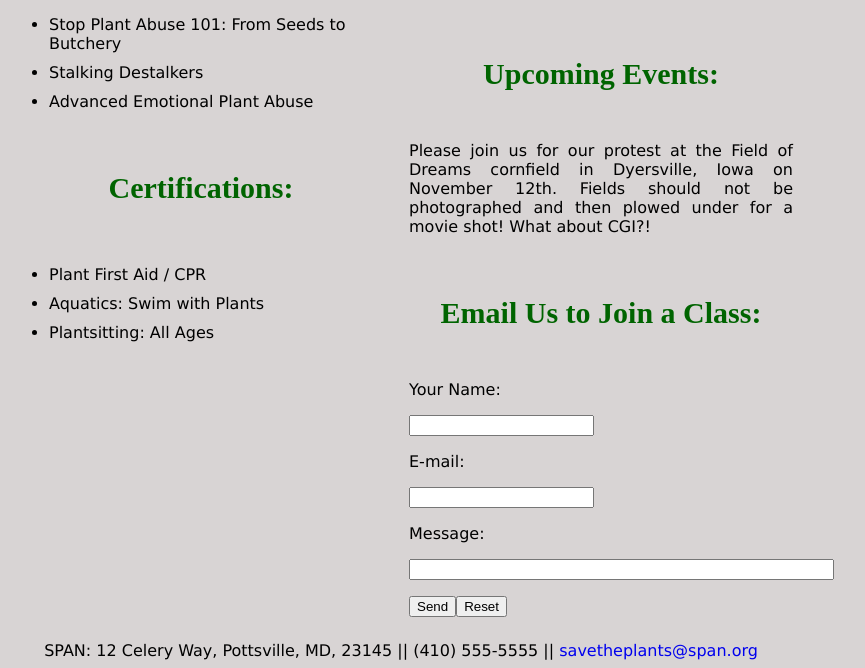
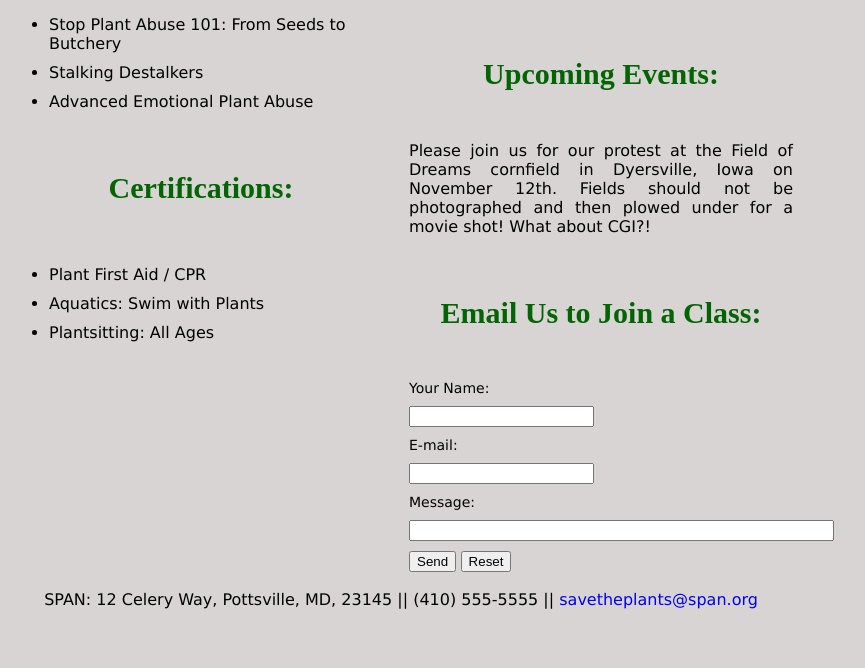
Before and after one commit to irinisrael/lesson7-causeswebsite, a plain HTML site: page trainingcert.html in a window 1280 px wide. Shown: the part 795-1463 px from the top of the page, without its empty margins (239-1104 px from the left). After the commit the page ends 1412 px from the top, so only its background shows below. Drawn offline with Linux system fonts and the light colour scheme.

Commit message:
final formatting changes

```diff
--- a/css/styles.css
+++ b/css/styles.css
@@ -165,3 +165,7 @@ form {
 .vol-invite{
 	margin-bottom: 50px;
 }
+
+.join-form{
+padding-bottom: 10px;
+}
--- a/trainingcert.html
+++ b/trainingcert.html
@@ -1,5 +1,6 @@
 <!DOCTYPE html>
 <html>
+
 <head>
     <meta charset="UTF-8">
     <title>SPAN: Training and Certification</title>
@@ -7,11 +8,8 @@
 </head>
 
 <body>
-
     <div id="container">
-
-      <img class="banner"src="img/span_banner.jpg">
-
+        <img class="banner" src="img/span_banner.jpg">
         <div class="menu">
             <nav>
                 <a href="index.html">Home</a>
@@ -19,19 +17,15 @@
                 <a href="volunteerdonate.html">Donate/Volunteer</a>
             </nav>
         </div>
-
         <div class="title">Training and Certification</div>
-
         <div id="column1" class="columns">
             <img id="training" src="img/training.jpg">
-
             <h2>New Classes:</h2>
             <ul>
                 <li>Stop Plant Abuse 101: From Seeds to Butchery</li>
                 <li>Stalking Destalkers</li>
                 <li>Advanced Emotional Plant Abuse</li>
             </ul>
-
             <h2>Certifications:</h2>
             <ul>
                 <li>Plant First Aid / CPR</li>
@@ -39,33 +33,36 @@
                 <li>Plantsitting: All Ages</li>
             </ul>
         </div>
-
         <div id="column2" class="columns">
             <p>2014 was a great year for SPAN – and we owe a great debt of thanks to the many volunteers who helped during this past year.</p>
             <p>We were successful in completing an extremely ambitious slate of projects. Volunteers contributed more than 2,800 hours of service this year and played a big role in our success.</p>
             <p>We rescued 1,478 plants in 2015! A huge accomplishment for all! And one of the most impressive volunteer accomplishments in 2015 was our trip to Colombia, where we saved three cornfields from being plowed under by local militia. Kudos to all who survived the trip!</p>
             <p>Volunteer efforts really do make a difference. SPAN would like to extend its sincere thanks for the help we have received this year. We invite everyone to continue their support in the future and we look forward to involving many new volunteers in our projects and events.</p>
             <p>Thanks again!</p>
-
             <h2>Upcoming Events:</h2>
             <p>Please join us for our protest at the Field of Dreams cornfield in Dyersville, Iowa on November 12th. Fields should not be photographed and then plowed under for a movie shot! What about CGI?!</p>
-
             <h2>Email Us to Join a Class:</h2>
             <form action="MAILTO:savetheplants@span.org" method="post" enctype="text/plain">
-          <p>Your Name:</p>
-          <p><input class="form" type="text" name="name" ></p>
-          <p>E-mail:</p>
-          <p><input type="text" name="mail"></p>
-          <p>Message:</p>
-          <p><input type="text" name="message" size="50"></p>
-          <p><input type="submit" value="Send"><input type="reset" value="Reset"></p>
+                <div class="join-form">Your Name:</div>
+                <div class="join-form">
+                    <input class="form" type="text" name="name">
+                </div>
+                <div class="join-form">E-mail:</div>
+                <div class="join-form">
+                    <input type="text" name="mail">
+                </div>
+                <div class="join-form">Message:</div>
+                <div class="join-form">
+                    <input type="text" name="message" size="50">
+                </div>
+                <div class="join-form">
+                    <input type="submit" value="Send">
+                    <input type="reset" value="Reset">
+                </div>
             </form>
+        </div>
+        <div id="footer">SPAN: 12 Celery Way, Pottsville, MD, 23145 || (410) 555-5555 || <a href="mailto:savetheplants@span.com">savetheplants@span.org</a></div>
+    </div>
+</body>
 
-      </div>
-
-      <div id="footer">SPAN: 12 Celery Way, Pottsville, MD, 23145 || (410) 555-5555 || <a href="mailto:savetheplants@span.com">savetheplants@span.org</a></div>
-
-    </div>
-
-  </body>
 </html>
```
Also changed, not shown: index.html (+7 -13 lines), volunteerdonate.html (+5 -21 lines), 1 other file. Lines whose indentation alone changed are shown as unchanged.
